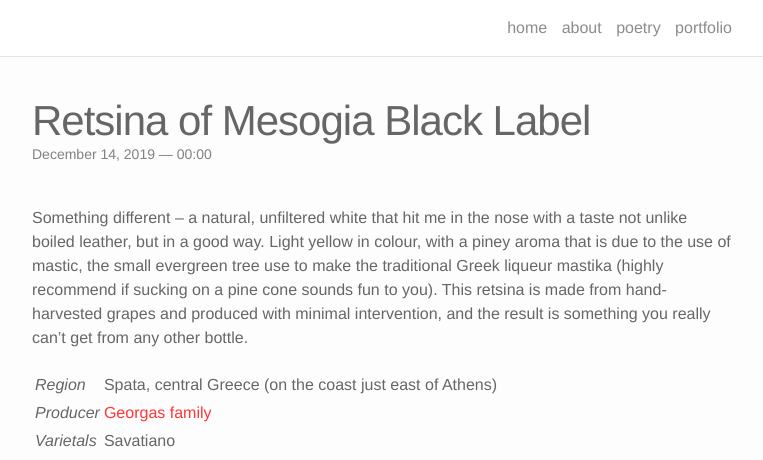
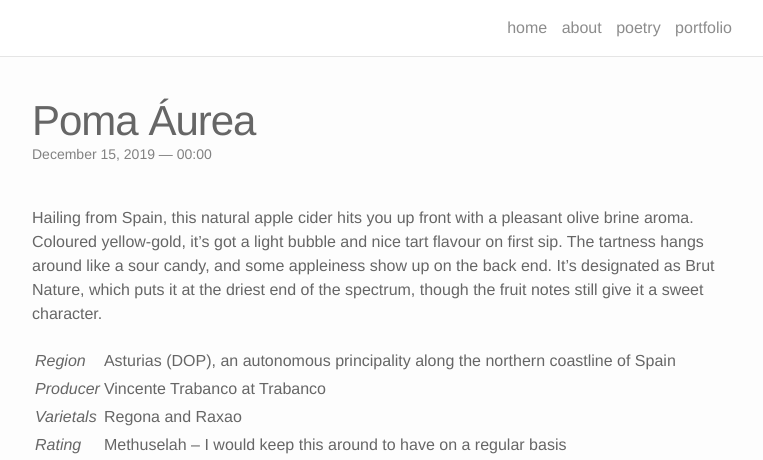
Before and after one commit to spirited-discussion/spirited-discussion.github.io, a Jekyll site: the page built from _posts/2019-12-14-restina-of-mesogia-black-label.md, in a window 1280 px wide. Shown: the top 460 px of the page, without its empty margins (258-1021 px from the left). Built offline with Jekyll 4.4.1, drawn with Linux system fonts in a browser that asks for light colours; nearby versions of some CDN libraries; some of the changed text lies outside the part shown.

Commit message:
Add Poma Aurea post

```diff
--- a/_posts/2019-12-14-restina-of-mesogia-black-label.md
+++ b/_posts/2019-12-14-restina-of-mesogia-black-label.md
@@ -1,16 +1,16 @@
 ---
 layout: post
-title:  Retsina of Mesogia Black Label
-date:   2019-12-14
-description: There's a pinecone in my wine???
+title:  Poma Áurea
+date:   2019-12-15
+description:
 ---
 
-Something different – a natural, unfiltered white that hit me in the nose with a taste not unlike boiled leather, but in a good way. Light yellow in colour, with a piney aroma that is  due to the use of mastic, the small evergreen tree use to make the traditional Greek liqueur mastika (highly recommend if sucking on a pine cone sounds fun to you). This retsina is made from hand-harvested grapes and produced with minimal intervention, and the result is something you really can't get from any other bottle.
+Hailing from Spain, this natural apple cider hits you up front with a pleasant olive brine aroma. Coloured yellow-gold, it's got a light bubble and nice tart flavour on  first sip. The tartness hangs around like a sour candy, and some appleiness show up on the back end. It's designated as Brut Nature, which puts it at the driest end of the spectrum, though the fruit notes still give it a sweet character.
 
-| *Region*     | Spata, central Greece (on the coast just east of Athens)          |
-| *Producer* |  [Georgas family](http://www.eklektikon.com/portfolio/georgas-family/)            |
-| *Varietals*  | Savatiano              |
-| *Rating*      | Magnum – I would drink 2 bottles of this before getting fed up              |
-| *When*       |  Drink with another simple but brilliant dish like cacio e pepe             |
+| *Region*     | Asturias (DOP), an autonomous principality along the northern coastline of Spain |
+| *Producer* |  Vincente Trabanco at Trabanco |
+| *Varietals*  | Regona and Raxao              |
+| *Rating*      | Methuselah – I would keep this around to have on a regular basis              |
+| *When*       |  Aperitif on its own or with delicate snacks             |
 
-![Retsina Black Label](RetsinaBlackLabel.jpg)
+![Poma Áurea](PomaAurea.jpg)
```
